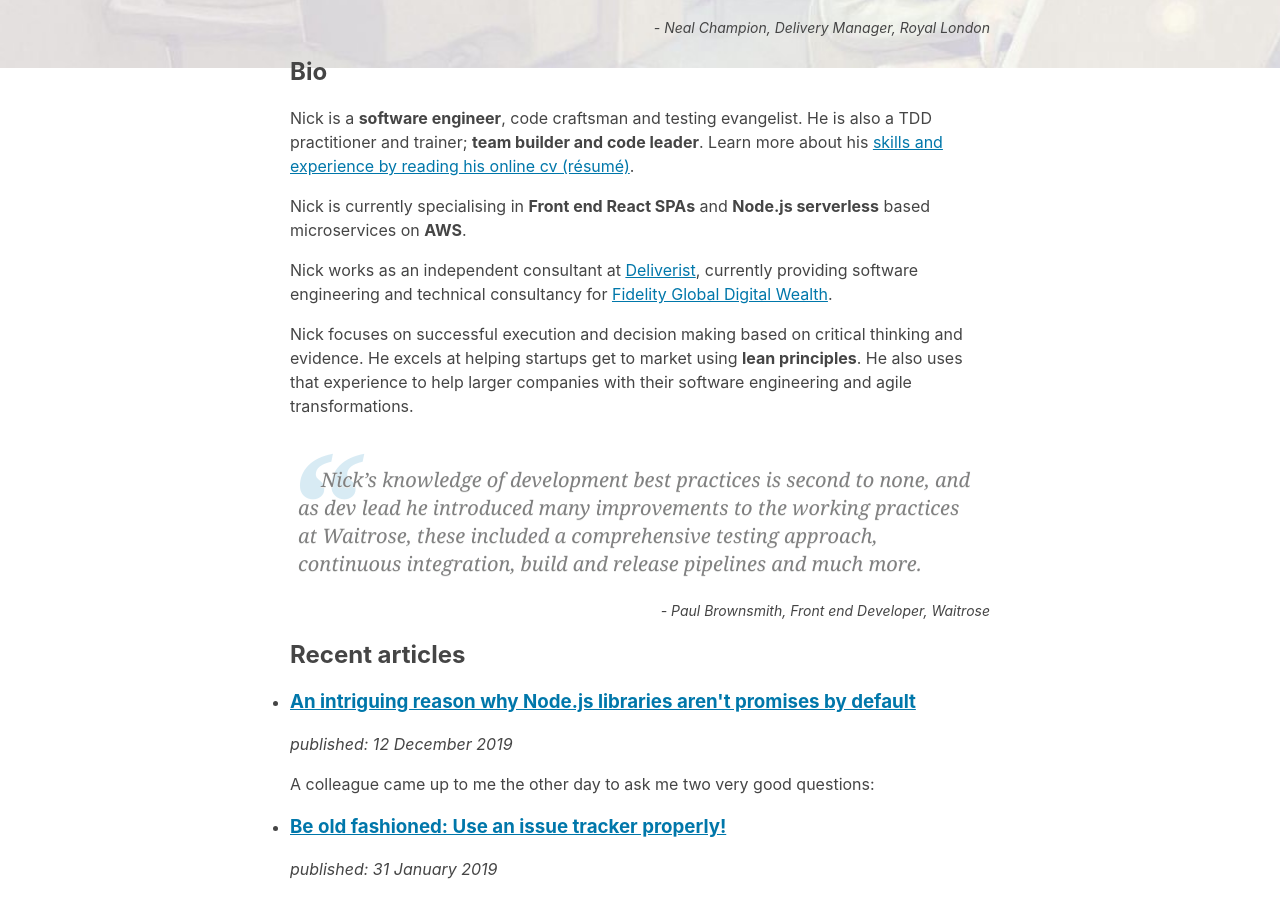
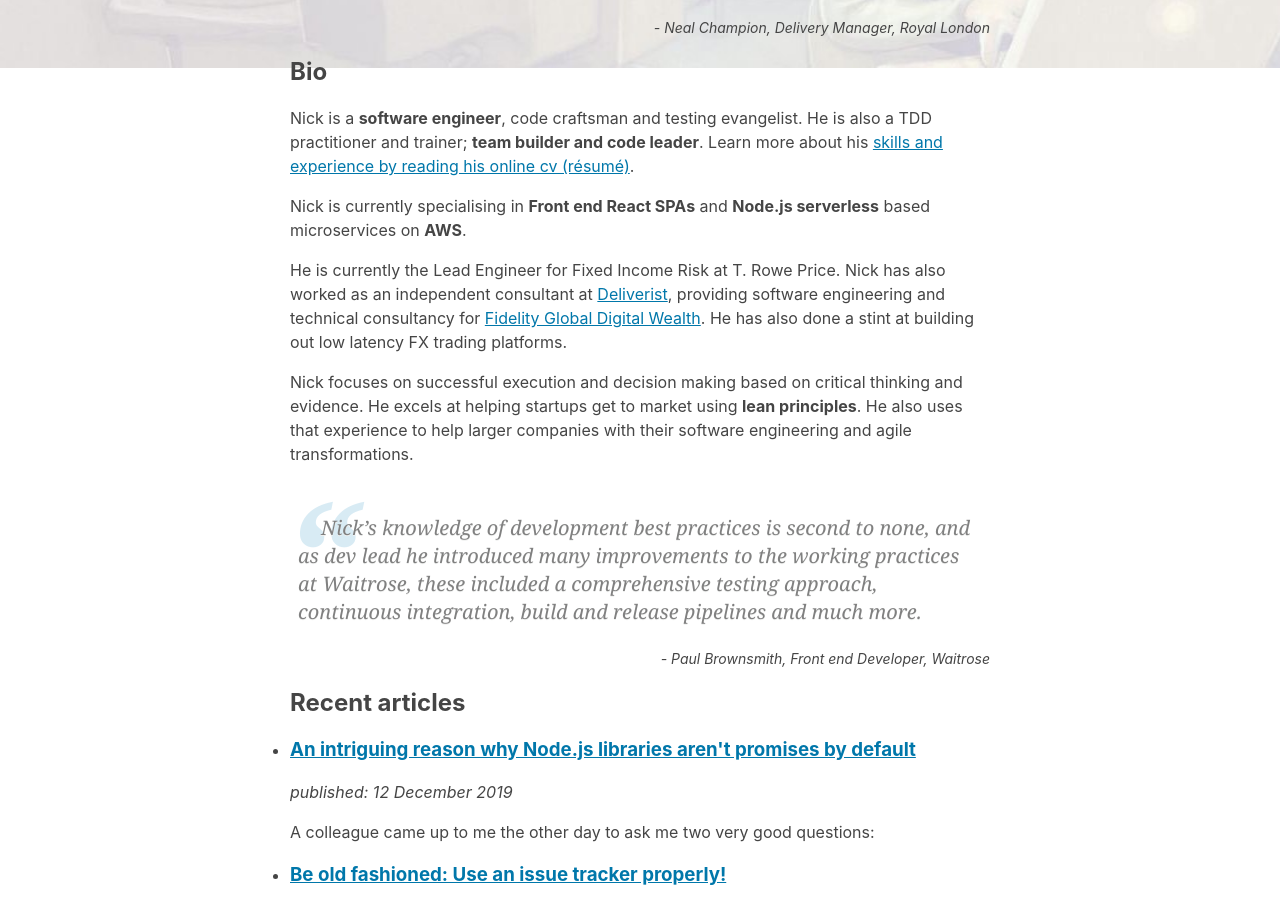
Before and after one commit to nickmeldrum/nickmeldrumdotcom-githubpages, a Jekyll site: the page built from index.html, in a window 1280 px wide and 900 px high, scrolled down 365 px. Built offline with Jekyll 4.4.1, drawn with Linux system fonts in a browser that asks for light colours; the list of posts is cut into pages by our own code.

Commit message:
bio update

```diff
--- a/_includes/bio.html
+++ b/_includes/bio.html
@@ -7,7 +7,7 @@
 <p>
 Nick is currently specialising in <strong>Front end React SPAs</strong> and <strong>Node.js serverless</strong> based microservices on <strong>AWS</strong>.
 </p>
-<p>Nick works as an independent consultant at <a href="https://www.deliverist.co.uk">Deliverist</a>, currently providing software engineering and technical consultancy for <a href="https://www.fidelity.co.uk/">Fidelity Global Digital Wealth</a>.</p>
+<p>He is currently the Lead Engineer for Fixed Income Risk at T. Rowe Price. Nick has also worked as an independent consultant at <a href="https://www.deliverist.co.uk">Deliverist</a>, providing software engineering and technical consultancy for <a href="https://www.fidelity.co.uk/">Fidelity Global Digital Wealth</a>. He has also done a stint at building out low latency FX trading platforms.</p>
 <p>
 Nick focuses on successful execution and decision making based on critical thinking and evidence. He excels at helping startups get to market using <strong>lean principles</strong>. He also uses that experience to help larger companies with their software engineering and agile transformations.
 </p>
```
